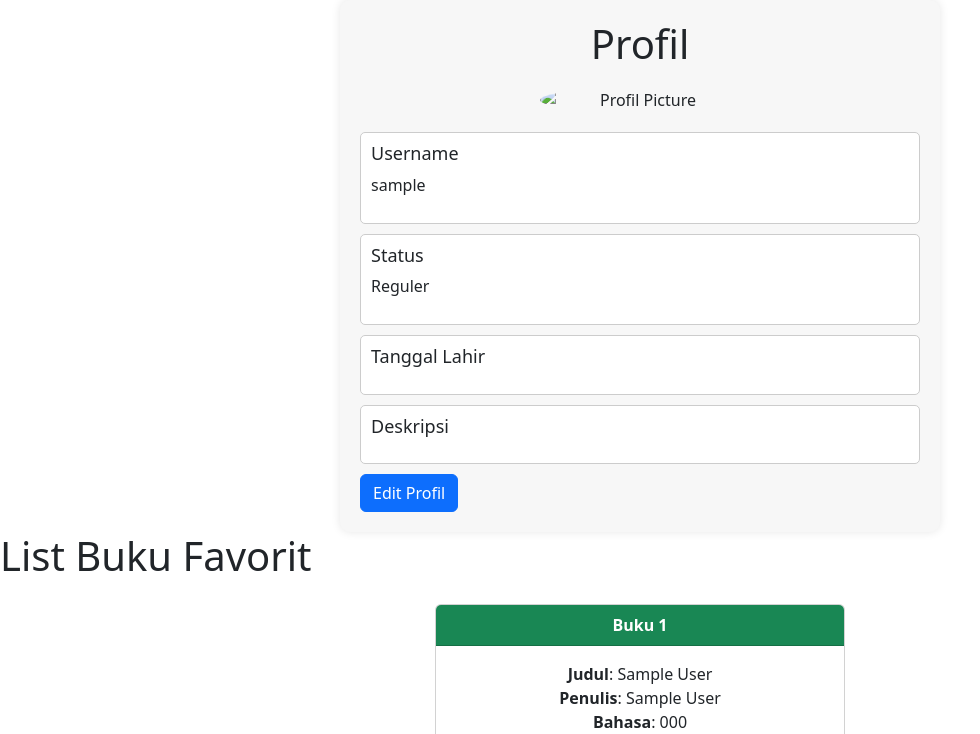
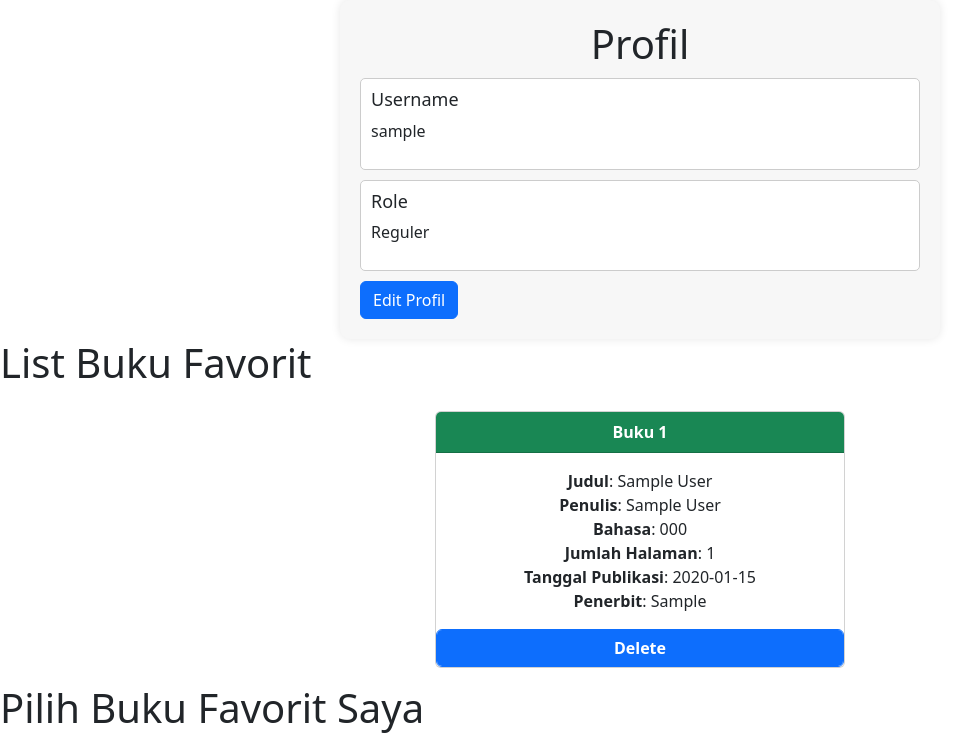
Before and after one commit to B08-PBP2023/bookify, a Django app: page /profilUser/ in a window 1280 px wide. Shown: the top 734 px of the page, without its empty margins (0-980 px from the left). Run offline with Django 4.2, Linux system fonts and the light colour scheme; a user stored in the database is signed in; data comes from the database, SQL or seed files in the repository; tables that the repository leaves empty hold one stand-in row (values such as "Sample post"); data that the repository does not hold is empty.

Commit message:
update sedikit

```diff
--- a/profilUser/forms.py
+++ b/profilUser/forms.py
@@ -4,4 +4,4 @@ from .models import UserProfile
 class UserProfileForm(forms.ModelForm):
     class Meta:
         model = UserProfile
-        fields = ['status', 'tanggal_lahir', 'description', 'foto_profil']
+        fields = ['role','tanggal_lahir', 'description']
--- a/profilUser/models.py
+++ b/profilUser/models.py
@@ -5,11 +5,12 @@ from pinjamBuku.models import Buku
 
 class UserProfile(models.Model):
 
-    user = models.ForeignKey(User, on_delete=models.CASCADE)
-    status = models.CharField(max_length=100)
-    tanggal_lahir = models.DateField(null=True, blank=True)
+    # user = models.ForeignKey(User, on_delete=models.CASCADE)
+    name = models.CharField(max_length=255)
+    role = models.CharField(max_length=100)
+    tanggal_lahir = models.CharField(null=True, blank=True, max_length=100)
     description = models.TextField(null=True, blank=True)
-    foto_profil = models.ImageField(upload_to='profile_pictures/', null=True, blank=True)
+    # foto_profil = models.ImageField(upload_to='profile_pictures/', null=True, blank=True)
 
 class Favorit(models.Model) :
     title = models.TextField(null=True, blank=True)
--- a/profilUser/templates/profil.html
+++ b/profilUser/templates/profil.html
@@ -43,7 +43,6 @@
         <div class="profile-header">
             <h1>Profil</h1>
 
-            <img class="profile-image" src="{{ profilUser.foto_profil.url }}" alt="Profil Picture">
         </div>
 
 
@@ -53,23 +52,11 @@
         </div>
 
         <div class="profile-box">
-            <h2>Status</h2>
-            <p>Reguler</p>
+            <h2>Role</h2>
+            <p>{{role}}</p>
         </div>
 
-        <div class="profile-box">
-            <h2>Tanggal Lahir</h2>
-            <p id="profil_ttl">{{ profilUser.tanggal_lahir }}</p>
-        </div>
-
-        <div class="profile-box">
-            <h2>Deskripsi</h2>
-            <p id="profil_description">{{ profilUser.description }}</p>
-        </div>
-
-
-
-
+        <div id="profile_user"></div>
 
         <div class="modal fade" id="exampleModal" tabindex="-1" aria-labelledby="exampleModalLabel" aria-hidden="true">
             <div class="modal-dialog">
@@ -145,9 +132,36 @@
             return fetch(`get_favorites/`).then((res) => res.json())
         }
 
+        async function getUserProfileByName() {
+            return fetch(`get_user_profile_by_name/`).then((res) => res.json())
+        }
+
+        async function refreshProfil() {
+            document.getElementById("profile_user").innerHTML=``;
+
+            user = await getUserProfileByName()
+            user = user[0]
+            console.log("USER: ",user, "A")
+
+            let htmlString =``
+            htmlString += `
+
+            <div class="profile-box">
+                <h2>Tanggal Lahir</h2>
+                <p id="profil_ttl">${user.fields.tanggal_lahir}</p>
+            </div>
+
+            <div class="profile-box">
+                <h2>Deskripsi</h2>
+                <p id="profil_description">${user.fields.description}</p>
+            </div>
+            `
+            document.getElementById("profile_user").innerHTML = htmlString;
+        }
+        refreshProfil()
 
 
-      async function refreshProfil() {
+      async function refreshFavorit() {
         document.getElementById('list_buku_favorit').innerHTML = ``
 
 
@@ -194,11 +208,27 @@
 
 
       function edit_profil_ajax() {
-        document.getElementById("profil_ttl").innerHTML = document.getElementById("tanggal_lahir").value
-        document.getElementById("profil_description").innerHTML = document.getElementById("description").value
-        return false
+            fetch(`edit_profil_ajax/`, {
+                method: "POST",
+                body: new FormData(document.querySelector('#form'))
+            })
+            .then(function(response) {
+                document.getElementById("form").reset()
+                if (response.status === 404) {
+                    // Handle HTTP 404 (Not Found) response here
+                    alert("Date should be in format DD/MM/YYYY")
+                } else {
+                    // Handle a successful response here
+                    refreshProfil()
+                }
+            })
+            .catch(function(error) {
+                // Handle network or fetch error here
+                console.error("Fetch error:", error);
+            });
       }
       document.getElementById("button_add").onclick = edit_profil_ajax
+
 
       console.log("test1")
       function add_favorit(id_book) {
@@ -206,20 +236,19 @@
 
         fetch(`add_favorit/${id_book}/`, {
             method: "POST",
-            body: new FormData(document.querySelector('#form'))
-        }).then(refreshProfil)
+            // body: new FormData(document.querySelector('#form'))
+        }).then(refreshFavorit)
 
-        document.getElementById("form").reset()
         return false
       }
 
       async function deleteFavorit(id) {
         fetch(`delete_favorit/${id}/`, {
             method: "DELETE",
-        }).then(refreshProfil)
+        }).then(refreshFavorit)
         return false
     }
-      refreshProfil()
+      refreshFavorit()
       </script>
 
 
--- a/profilUser/urls.py
+++ b/profilUser/urls.py
@@ -3,7 +3,7 @@ from profilUser import views
 from profilUser.views import add_favorit, get_profilUser_json, show_buku, show_page
 from profilUser.views import show_page, create_profil
 from profilUser.views import create_profil
-from profilUser.views import create_profil, edit_profil_ajax, get_favorites, delete_favorit
+from profilUser.views import create_profil, edit_profil_ajax, get_favorites, delete_favorit, get_user_profile_by_name
 #from . import views
 
 app_name = 'profilUser'
@@ -16,5 +16,6 @@ urlpatterns = [
     path('edit_profil_ajax/', edit_profil_ajax, name='edit_profil_ajax'),
     path('add_favorit/<int:id_book>/', add_favorit, name='add_favorit'),
     path('get_favorites/', get_favorites, name='get_favorites'),
+    path('get_user_profile_by_name/',get_user_profile_by_name, name='get_user_profile_by_name'),
     path('delete_favorit/<int:id>/', delete_favorit, name = 'delete_favorit'),
 ]
--- a/profilUser/views.py
+++ b/profilUser/views.py
@@ -1,6 +1,9 @@
-from django.http import HttpResponse, HttpResponseNotFound
+from django.http import HttpResponse, HttpResponseNotFound, HttpResponseRedirect
 from django.shortcuts import render, redirect
-
+from datetime import datetime
+from django.contrib.auth.models import User
+from django.urls import reverse
+from authentication.models import UserWithRole
 from pinjamBuku.models import Buku
 from .models import Favorit, UserProfile
 from .forms import UserProfileForm
@@ -11,9 +14,12 @@ from django.core import serializers
 @login_required(login_url='/login')
 def show_page(request):
     books = Buku.objects.all()
+    user_with_role = UserWithRole.objects.get(user=request.user)
+    role = user_with_role.role
+
     context = {
         'name': request.user.username,
-
+        'role': role,
         'books':books,
     }
     return render(request, 'profil.html', context)
@@ -49,21 +55,29 @@ def create_profil(request):
 @csrf_exempt
 def edit_profil_ajax(request):
     if request.method == 'POST':
-        name = request.POST.get("name")
-        status = request.POST.get("status")
-        tanggal_lahir = request.POST.get("tanggal_lahir")
-        description = request.POST.get("description")
-        foto_profil = request.POST.get("foto_profil")
+        tl = request.POST.get('tanggal_lahir')
+
+        if is_valid_date(tl)==False:
+            return HttpResponseNotFound(404)
 
 
-        user_profile = UserProfile.objects.get(user=request.user)
+        desc = request.POST.get('description')
 
-        user_profile.name = name
-        user_profile.status = status
-        user_profile.tanggal_lahir = tanggal_lahir
-        user_profile.description = description
-        user_profile.foto_profil = foto_profil
-        user_profile.save()
+        name = request.user.username
+        try:
+            user_profile = UserProfile.objects.get(name=name)
+            user_profile.delete()
+        except:
+            print('Gak ada')
+
+        try:
+            user_with_role = UserWithRole.objects.get(user=request.user)
+        except:
+            return HttpResponseRedirect(reverse('authentication:login'))
+        role = user_with_role.role
+
+        new_item = UserProfile(name=name, role=role, tanggal_lahir=tl, description=desc)
+        new_item.save()
 
         return HttpResponse(b"CREATED", status=201)
 
@@ -73,12 +87,26 @@ def get_profilUser_json(request):
     profil_user = UserProfile.objects.all()
     return HttpResponse(serializers.serialize('json', profil_user))
 
+def get_user_profile_by_name(request):
+    name = request.user.username
+    try:
+        user_profile = UserProfile.objects.filter(name=name)
+        return HttpResponse(serializers.serialize('json', user_profile))
+    except:
+        user_with_role = UserWithRole.objects.get(user=request.user)
+        role = user_with_role.role
+        user_profile = UserProfile(name=name, role=role, tanggal_lahir="", description="")
+        user_profile.save()
+        user_profile = [user_profile]
+        print("BIKIN USER PROFILE BARU")
+        return HttpResponse(serializers.serialize('json', user_profile))
+
+
 def get_favorites(request):
     # book = Buku.objects.get(pk=id)
 
     favorite_books = Favorit.objects.filter(user=request.user)
 
-    print("Favoriteee: ", favorite_books)
     return HttpResponse(serializers.serialize('json', favorite_books))
 
 
@@ -121,3 +149,14 @@ def add_favorit(request, id_book):
         return HttpResponse(b"CREATED", status=201)
 
     return HttpResponseNotFound()
+
+
+def is_valid_date(date_string):
+    date_format = "%d/%m/%Y"
+    try:
+        # Attempt to parse the date using the provided format
+        datetime.strptime(date_string, date_format)
+        return True
+    except ValueError:
+        # If parsing fails, it's not a valid date
+        return False
--- a/templates/base.html
+++ b/templates/base.html
@@ -6,6 +6,7 @@
         <script src="https://cdn.jsdelivr.net/npm/@popperjs/core@2.11.8/dist/umd/popper.min.js" integrity="sha384-I7E8VVD/ismYTF4hNIPjVp/Zjvgyol6VFvRkX/vR+Vc4jQkC+hVqc2pM8ODewa9r" crossorigin="anonymous"></script>
         <script src="https://cdn.jsdelivr.net/npm/bootstrap@5.3.2/dist/js/bootstrap.min.js" integrity="sha384-BBtl+eGJRgqQAUMxJ7pMwbEyER4l1g+O15P+16Ep7Q9Q+zqX6gSbd85u4mG4QzX+" crossorigin="anonymous"></script>
 
+        <link rel="icon" href="{% static 'png/book.png' %}" type="image/png">
         {% block meta %}
         <meta charset="UTF-8" />
         <meta
```
Also changed, not shown: authentication/migrations/0002_alter_userwithrole_role.py (added), profilUser/migrations/0008_rename_status_userprofile_role_and_more.py (added), static/png/book.png (added).
